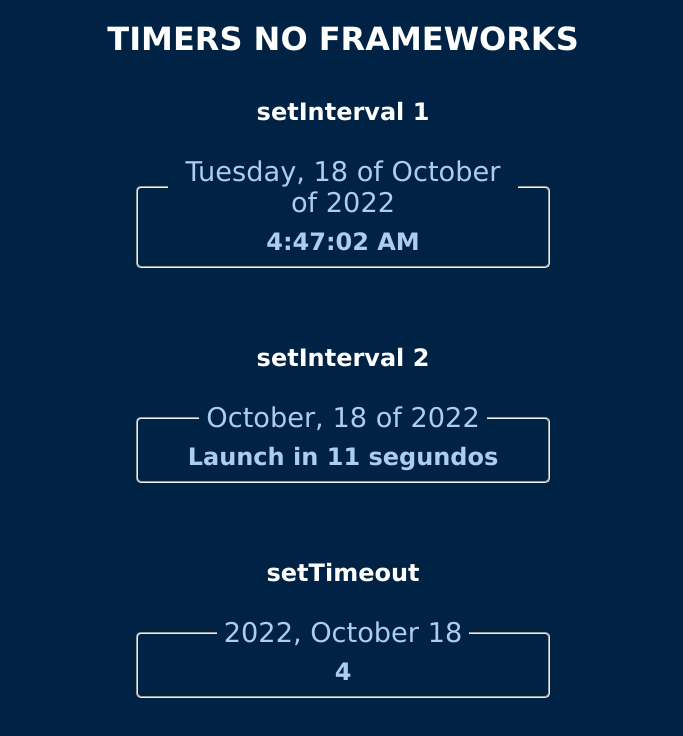
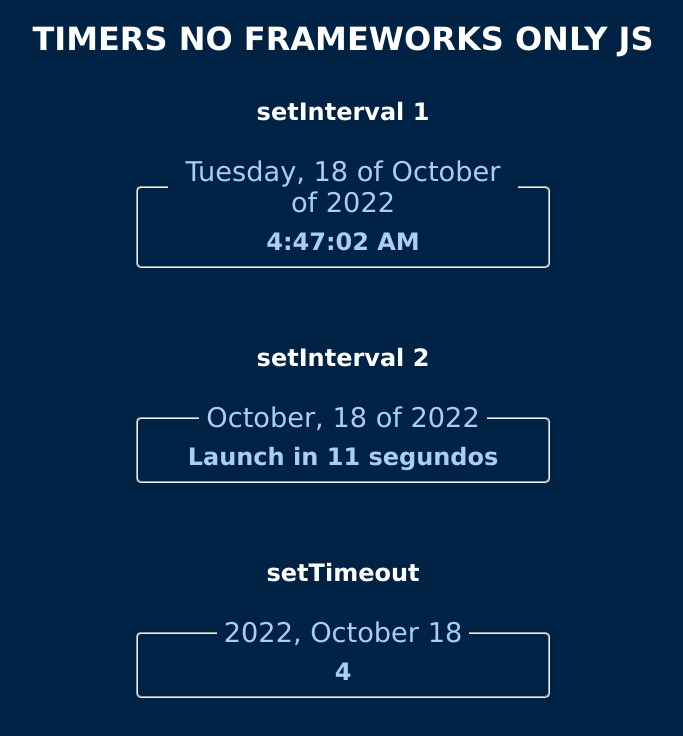
Before and after one commit to VillegasCode/timers, a plain HTML site: page index.html in a window 1280 px wide. Shown: the whole page, without its empty margins (297-980 px from the left). Drawn offline with Linux system fonts and the light colour scheme.

Commit message:
Change the title

```diff
--- a/index.html
+++ b/index.html
@@ -9,7 +9,7 @@
 
     </head>
     <body>
-        <h1>TIMERS NO FRAMEWORKS</h1>
+        <h1>TIMERS NO FRAMEWORKS ONLY JS</h1>
         <h2 id='subtitulo'>setInterval 1</h2>
 
         <fieldset>
```
